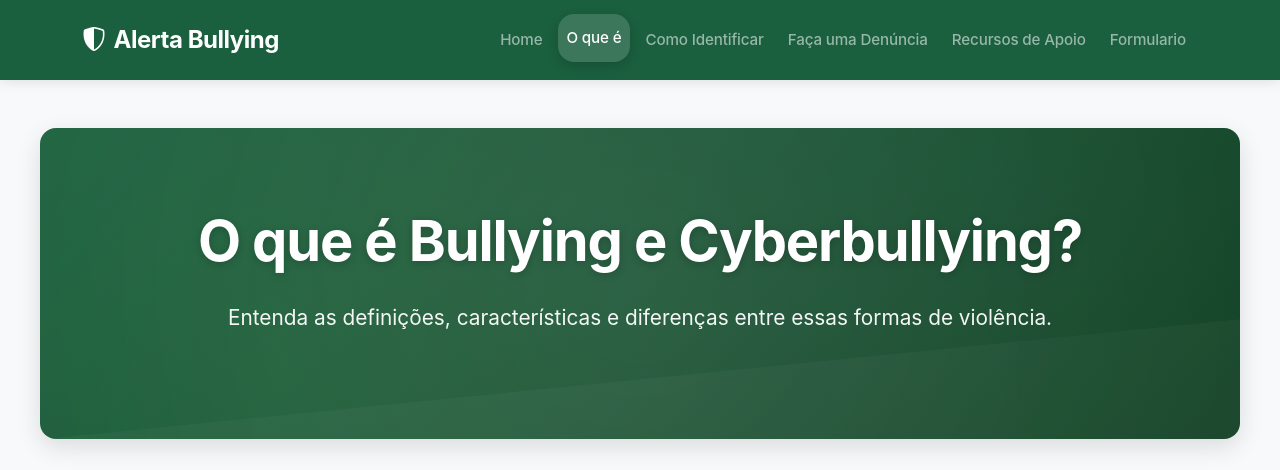
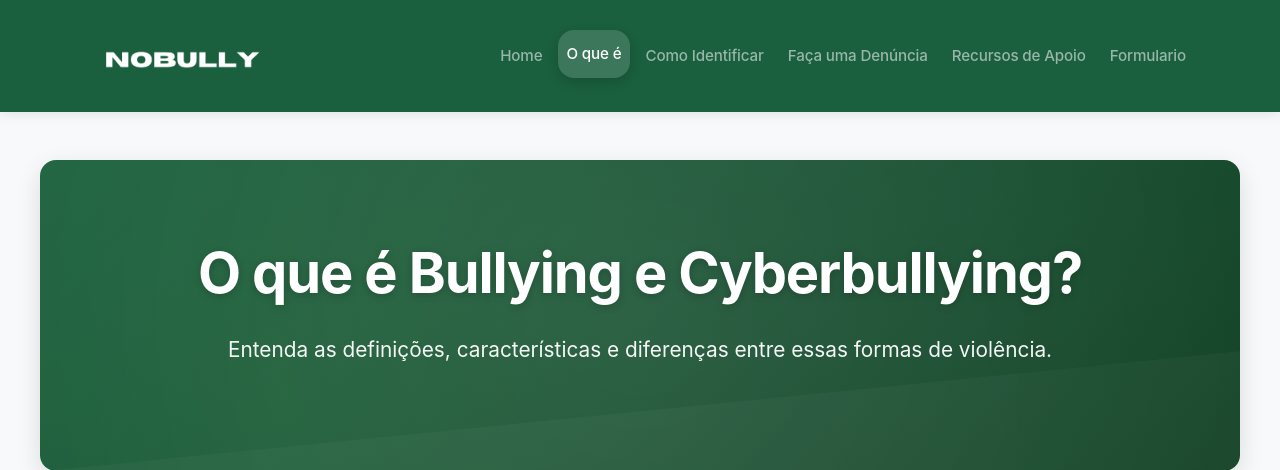
Before and after one commit to MarcosPeyerl-MVSP/Bully, a Flask app: page /definicao in a window 1280 px wide. Shown: the top 470 px of the page. Run offline with Flask 3, Linux system fonts and the light colour scheme.

Commit message:
cores logo

```diff
--- a/templates/estatico/definicao.html
+++ b/templates/estatico/definicao.html
@@ -20,9 +20,7 @@
     <header>
         <nav class="navbar navbar-expand-lg navbar-dark bg-primary-custom">
             <div class="container">
-                <a class="navbar-brand fw-bold" href="/">
-                    <i class="bi bi-shield-shaded me-2"></i>Alerta Bullying
-                </a>
+                <img src="/static/imagens/logo.png" alt="Logo" width="200">
                 <button class="navbar-toggler" type="button" data-bs-toggle="collapse" data-bs-target="#navbarNav">
                     <span class="navbar-toggler-icon"></span>
                 </button>
--- a/templates/estatico/identificar.html
+++ b/templates/estatico/identificar.html
@@ -20,9 +20,7 @@
     <header>
         <nav class="navbar navbar-expand-lg navbar-dark bg-primary-custom">
             <div class="container">
-                <a class="navbar-brand fw-bold" href="/">
-                    <i class="bi bi-shield-shaded me-2"></i>Alerta Bullying
-                </a>
+                <img src="/static/imagens/logo.png" alt="Logo" width="200">
                 <button class="navbar-toggler" type="button" data-bs-toggle="collapse" data-bs-target="#navbarNav">
                     <span class="navbar-toggler-icon"></span>
                 </button>
```
